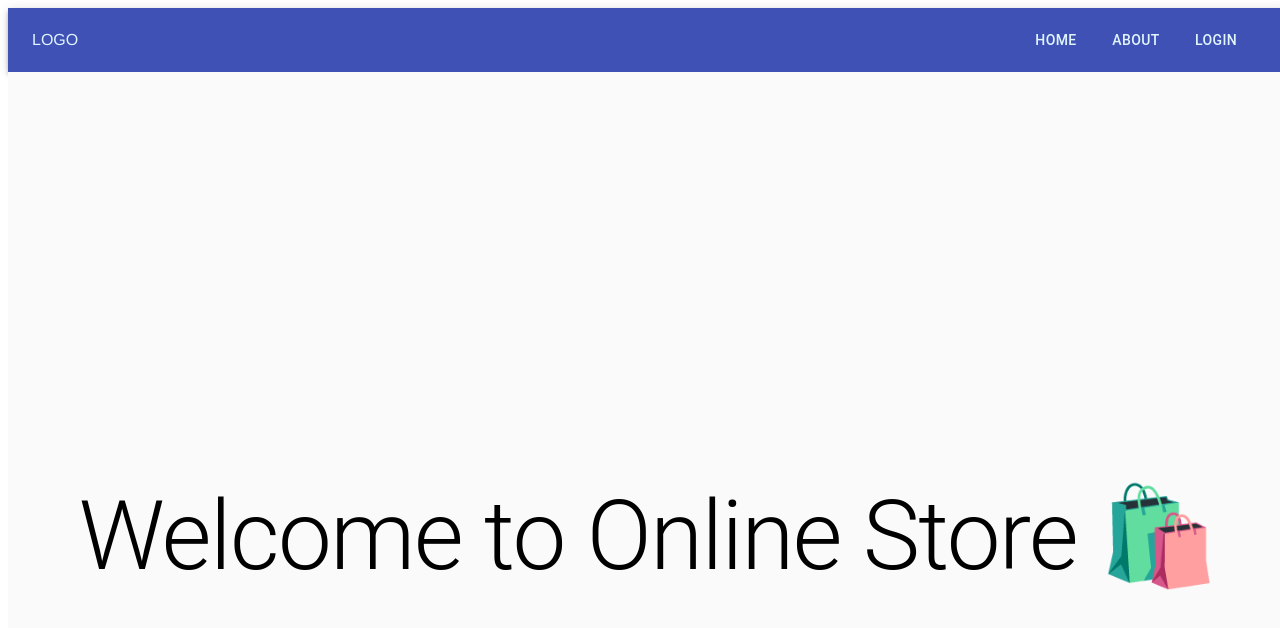
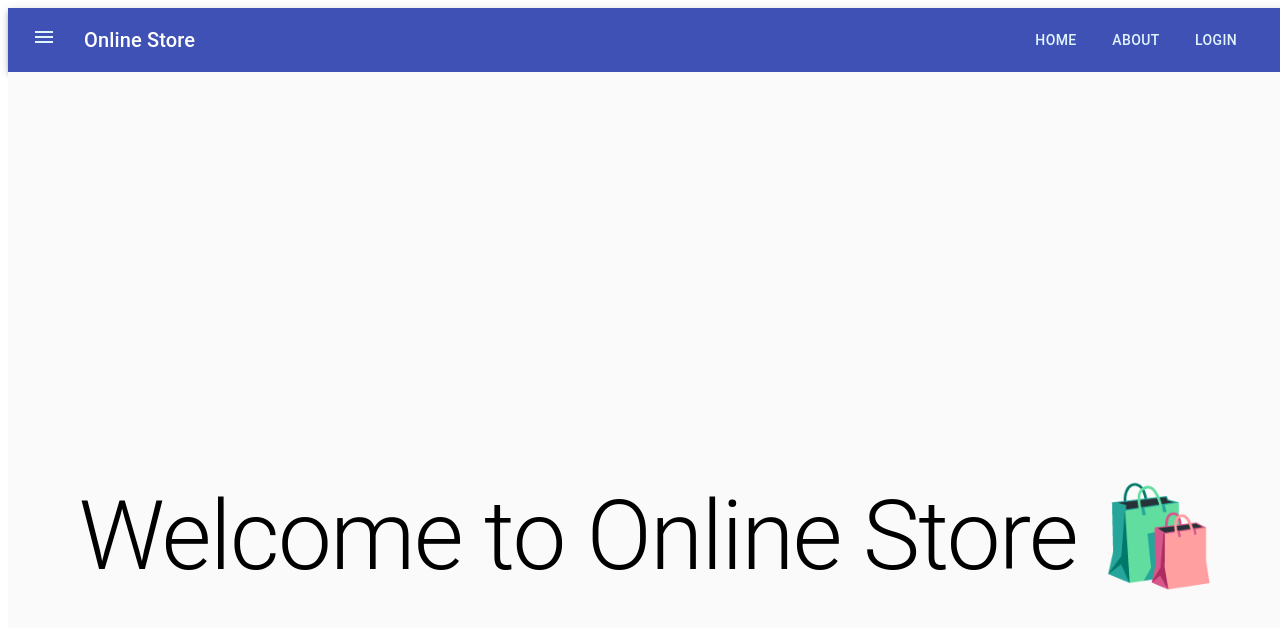
Before and after one commit to jotacib3/online-store, a React (Create React App) app: page / in a window 1280 px wide. Shown: the top 628 px of the page. Built offline with nearby package versions, Linux system fonts and the light colour scheme.

Commit message:
refactor(app/layout/main-layout): change logo in AppBar

```diff
--- a/src/app/layouts/main-layout/navigation-bar.jsx
+++ b/src/app/layouts/main-layout/navigation-bar.jsx
@@ -4,12 +4,15 @@ import { useSelector } from 'react-redux';
 import { createStyles, makeStyles } from '@material-ui/core/styles';
 import HeaderProfile from '../../components/header-profile';
 
+import MenuIcon from '@material-ui/icons/Menu';
 import {
   AppBar,
   Toolbar,
   Button,
   useMediaQuery,
   colors,
+  Typography,
+  IconButton,
 } from '@material-ui/core';
 
 export default function NavigationBar() {
@@ -21,10 +24,23 @@ export default function NavigationBar() {
     <div className={classes.root}>
       <AppBar position="static">
         <Toolbar>
-          <Link className={`${classes.link} ${classes.title}`} to={'/'}>
-            {!mobileDevice && 'LOGO'}
-          </Link>
-
+          {!mobileDevice && (
+            <>
+              <IconButton
+                edge="start"
+                className={classes.menuButton}
+                color="inherit"
+                aria-label="menu"
+              >
+                <Link className={classes.link} to={'/'}>
+                  <MenuIcon />
+                </Link>
+              </IconButton>
+              <Typography variant="h6" className={classes.title}>
+                Online Store
+              </Typography>
+            </>
+          )}
           <Button className={classes.menuButton} color="inherit">
             <Link className={classes.link} to={'/'}>
               Home
```
